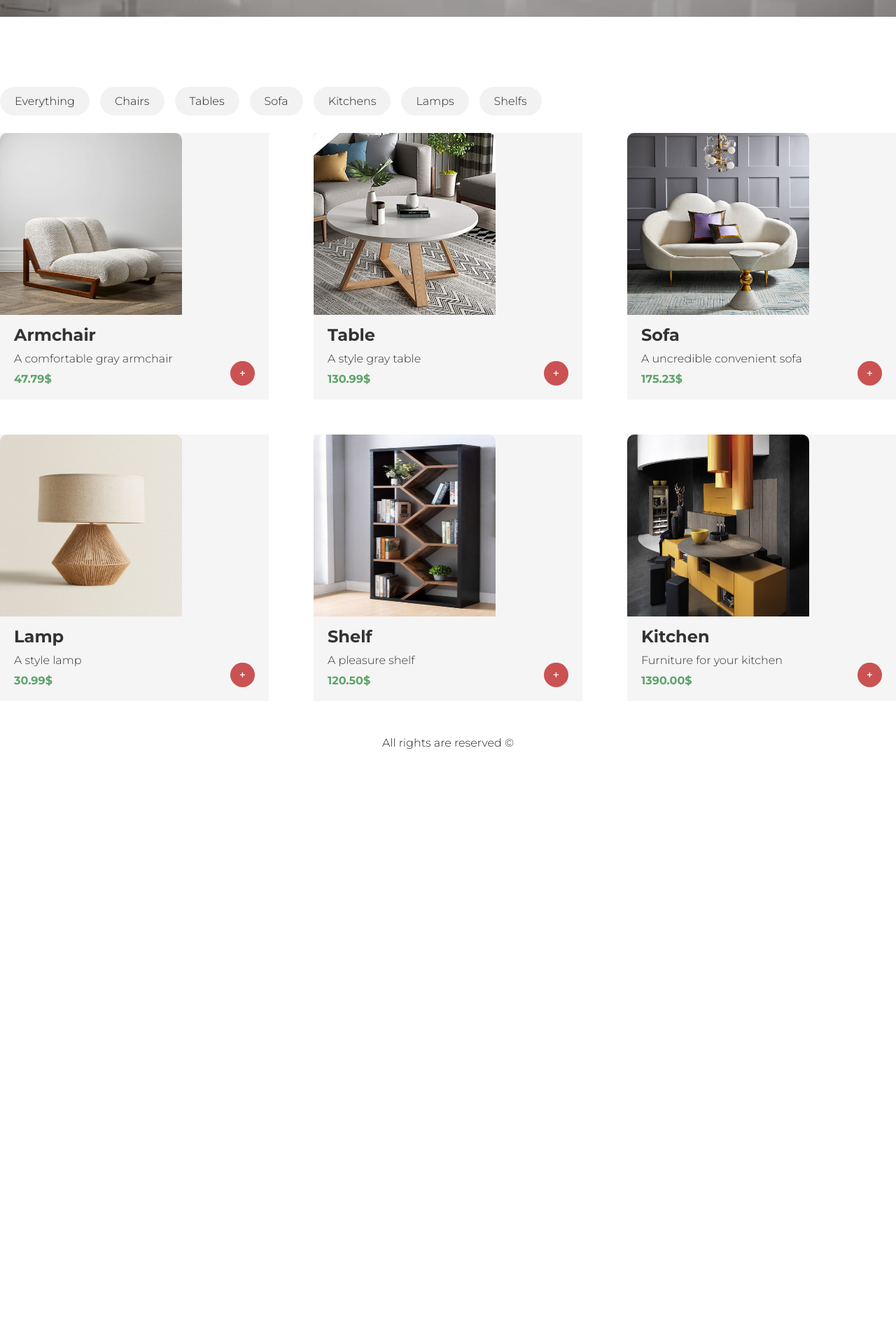
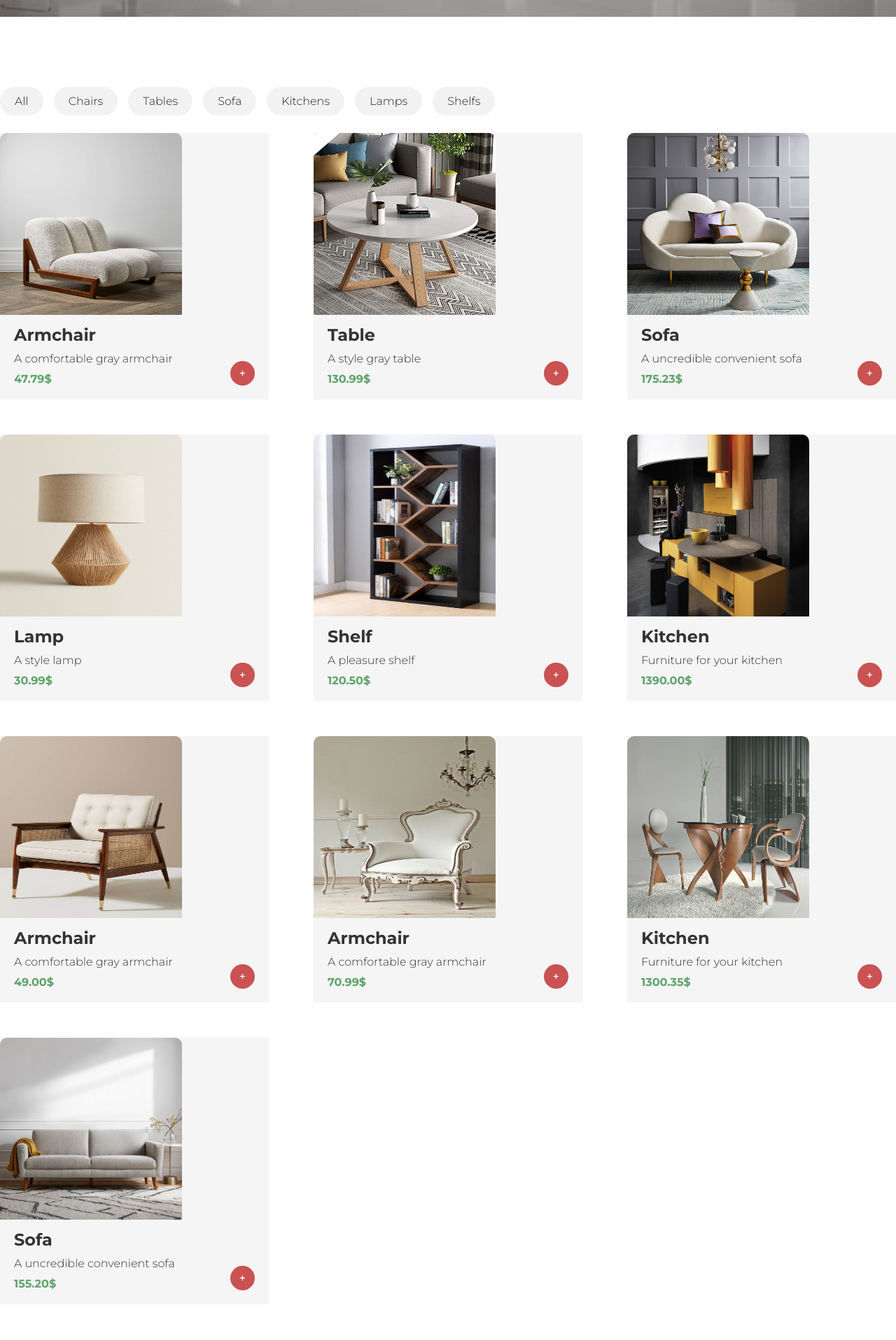
Before and after one commit to Rom-Freedom/Furniture-Shop, a React (Create React App) app in the folder furniture_story/: page / in a window 1280 px wide. Shown: the part 600-2515 px from the top of the page at 70% size. Before the commit the page ends 1721 px from the top, so only its background shows below. Built offline with nearby package versions, Linux system fonts and the light colour scheme.

Commit message:
filter goods by categories

```diff
--- a/furniture_story/src/App.js
+++ b/furniture_story/src/App.js
@@ -9,6 +9,7 @@ class App extends React.Component {
     super(props);
     this.state = {
       orders: [],
+      currentItems: [],
       items: [
         {
           id: 1,
@@ -31,7 +32,7 @@ class App extends React.Component {
           title: "Sofa",
           img: "sofa.jpg",
           desc: "A uncredible convenient sofa",
-          category: "Sofa",
+          category: "sofa",
           price: "175.23",
         },
         {
@@ -39,7 +40,7 @@ class App extends React.Component {
           title: "Lamp",
           img: "light.jpg",
           desc: "A style lamp",
-          category: "Lights",
+          category: "lamps",
           price: "30.99",
         },
         {
@@ -47,7 +48,7 @@ class App extends React.Component {
           title: "Shelf",
           img: "shelf.jpg",
           desc: "A pleasure shelf",
-          category: "Shelfs",
+          category: "shelfs",
           price: "120.50",
         },
         {
@@ -55,24 +56,69 @@ class App extends React.Component {
           title: "Kitchen",
           img: "kitchen.jpg",
           desc: "Furniture for your kitchen",
-          category: "Kitchens",
+          category: "kitchens",
           price: "1390.00",
+        },
+        {
+          id: 7,
+          title: "Armchair",
+          img: "arch-2.jpg",
+          desc: "A comfortable gray armchair ",
+          category: "chairs",
+          price: "49.00",
+        },
+        {
+          id: 8,
+          title: "Armchair",
+          img: "armchair-1.jpg",
+          desc: "A comfortable gray armchair ",
+          category: "chairs",
+          price: "70.99",
+        },
+        {
+          id: 9,
+          title: "Kitchen",
+          img: "f-4.jpg",
+          desc: "Furniture for your kitchen",
+          category: "kitchens",
+          price: "1300.35",
+        },
+        {
+          id: 10,
+          title: "Sofa",
+          img: "simpsofa.jpg",
+          desc: "A uncredible convenient sofa",
+          category: "sofa",
+          price: "155.20",
         },
       ],
     };
 
+    this.state.currentItems = this.state.items
     this.addToOrder = this.addToOrder.bind(this);
     this.deleteOrder = this.deleteOrder.bind(this);
+    this.chooseCategory = this.chooseCategory.bind(this);
   }
   render() {
     return (
       <div className="wrapper">
         <Header orders={this.state.orders} onDelete={this.deleteOrder} />
-        <Categories />
-        <Items items={this.state.items} onAdd={this.addToOrder} />
+        <Categories chooseCategory={this.chooseCategory} />
+        <Items items={this.state.currentItems} onAdd={this.addToOrder} />
         <Footer />
       </div>
     );
+  }
+
+  chooseCategory(category) {
+    if(category === 'all') {
+      this.setState({currentItems: this.state.items})
+      return
+    }
+
+    this.setState({
+      currentItems: this.state.items.filter(el => el.category === category)
+    })
   }
 
   deleteOrder(id) {
--- a/furniture_story/src/components/Categories.js
+++ b/furniture_story/src/components/Categories.js
@@ -7,14 +7,14 @@ export class Categories extends Component {
         categories: [
             {
                 key: 'all',
-                name: 'Everything'
+                name: 'All'
             },
             {
-                key: 'chair',
+                key: 'chairs',
                 name: 'Chairs'
             },
             {
-                key: 'table',
+                key: 'tables',
                 name: 'Tables'
             },
             {
@@ -22,15 +22,15 @@ export class Categories extends Component {
                 name: 'Sofa'
             },
             {
-                key: 'kitchen',
+                key: 'kitchens',
                 name: 'Kitchens'
             },
             {
-                key: 'lamp',
+                key: 'lamps',
                 name: 'Lamps'
             },
             {
-                key: 'shelf',
+                key: 'shelfs',
                 name: 'Shelfs'
             },
         ]
@@ -40,7 +40,7 @@ export class Categories extends Component {
     return (
       <div className='categories'>
         {this.state.categories.map(el => (
-            <div key={el.key}>{el.name}</div>
+            <div key={el.key} onClick={() => this.props.chooseCategory(el.key)} >{el.name}</div>
         ))}
       </div>
     )
```
